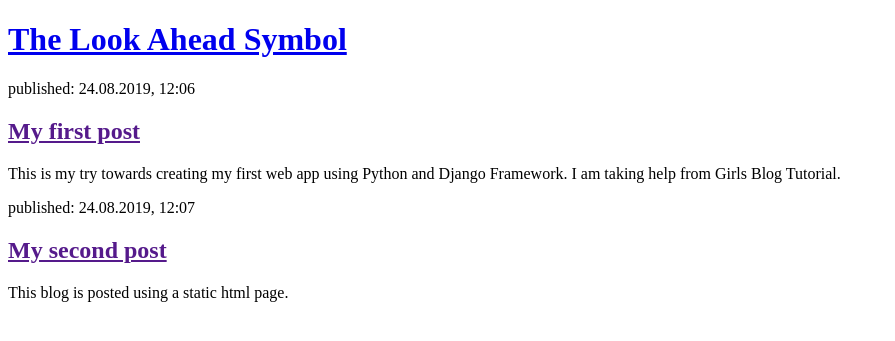
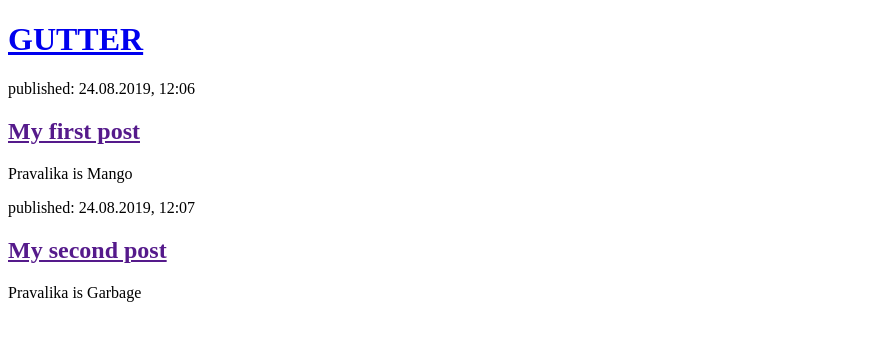
Before and after one commit to akshayjain3450/my-first-blog, a Django app: page / in a window 1280 px wide. Shown: the top 341 px of the page, without its empty margins (0-895 px from the left). Run offline with Django 3.2, Linux system fonts and the light colour scheme.

Commit message:
Mango Edit, Third Commit

```diff
--- a/blog/templates/blog/post_list.html
+++ b/blog/templates/blog/post_list.html
@@ -6,18 +6,18 @@
   </head>
   <body>
     <div>
-      <h1><a href="/"> The Look Ahead Symbol </a></h1>
+      <h1><a href="/"> GUTTER </a></h1>
     </div>
     <div>
       <p>published: 24.08.2019, 12:06</p>
       <h2><a href="">My first post</a></h2>
-      <p>This is my try towards creating my first web app using Python and Django Framework. I am taking help from Girls Blog Tutorial.</p>
+      <p>Pravalika is Mango</p>
     </div>
 
     <div>
       <p>published: 24.08.2019, 12:07</p>
       <h2><a href="">My second post</a></h2>
-      <p>This blog is posted using a static html page.</p>
+      <p>Pravalika is Garbage</p>
     </div>
 
   </body>
```
